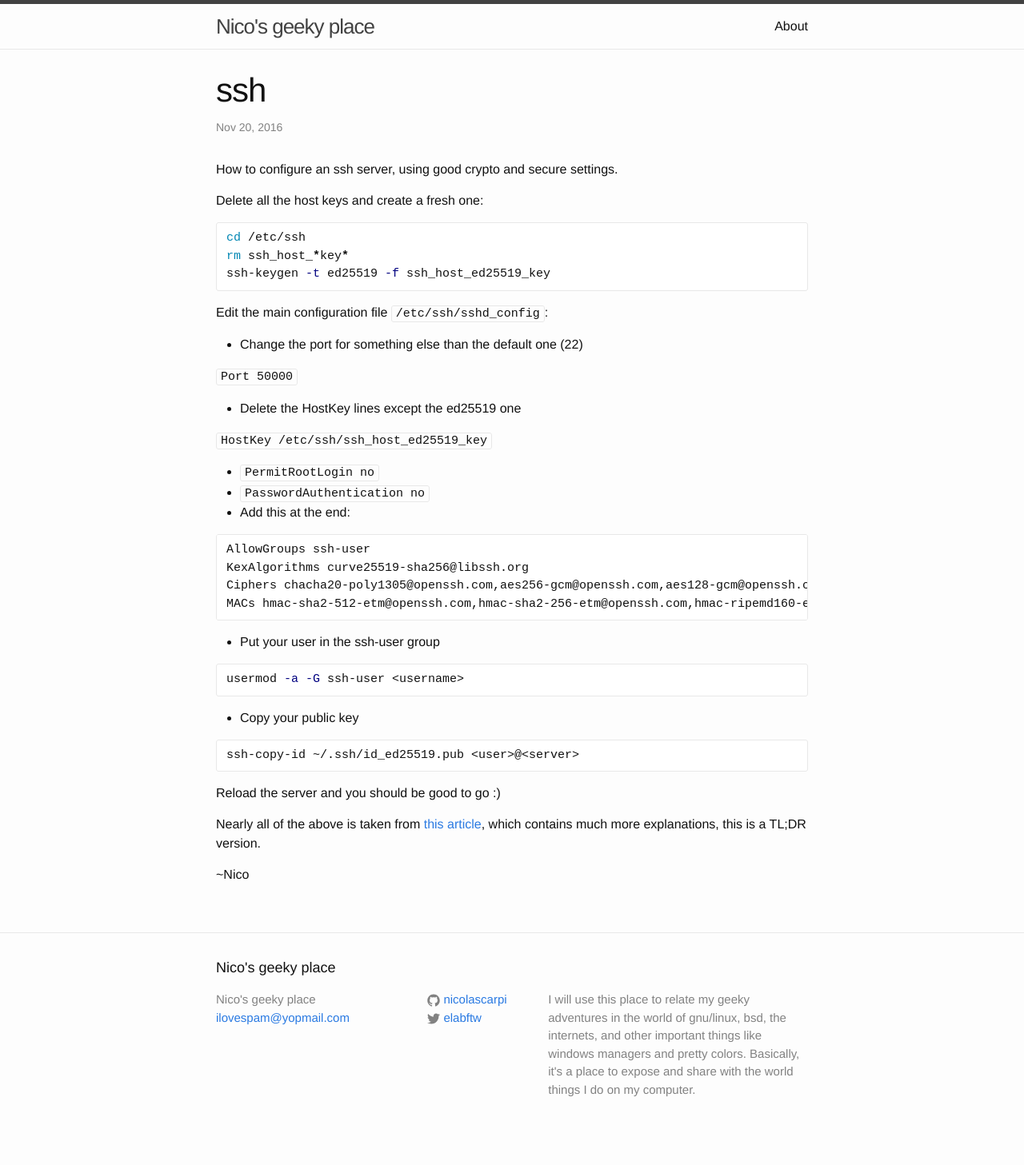
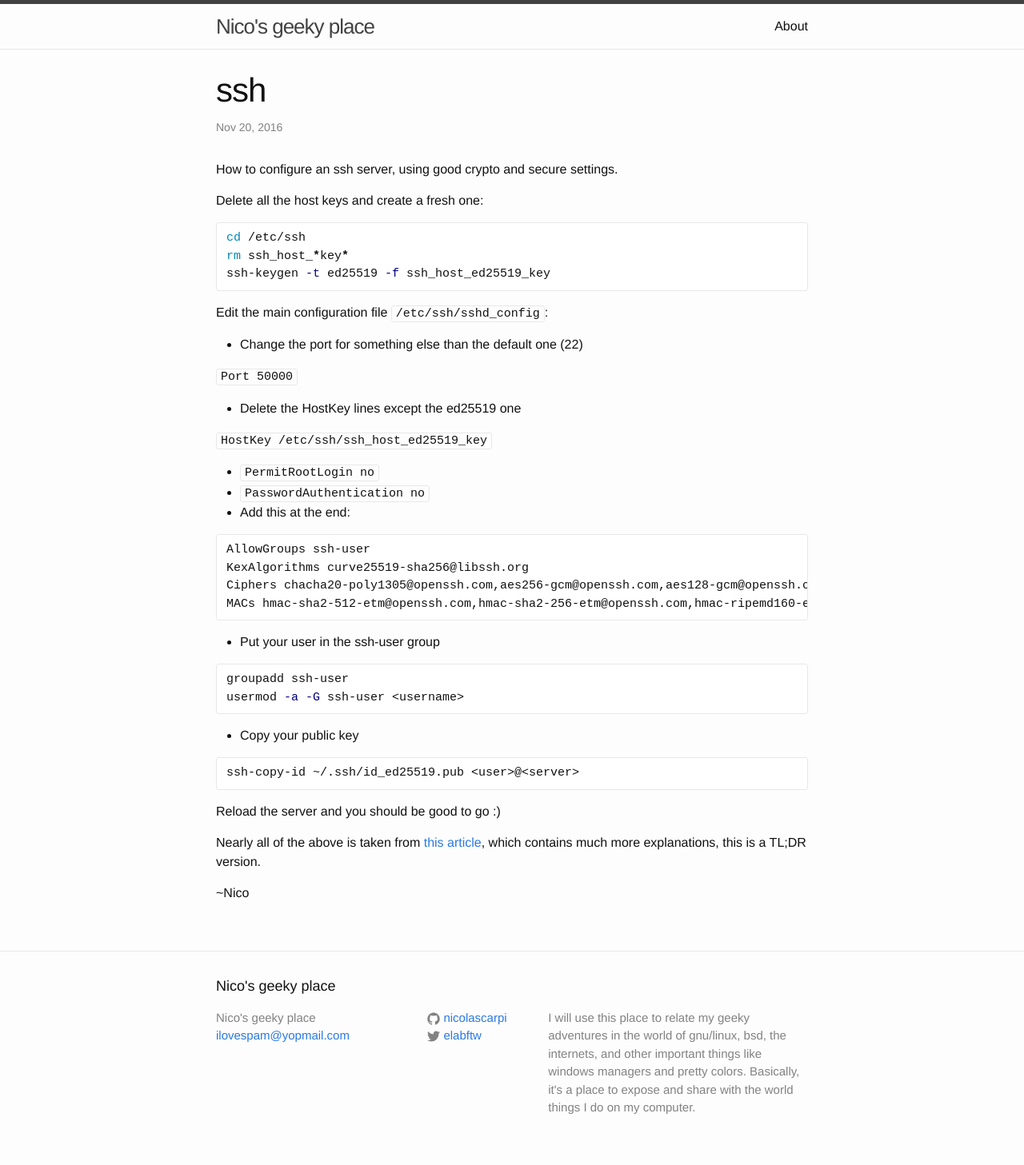
Before and after one commit to NicolasCARPi/nicolascarpi.github.io, a Jekyll site: the page built from _posts/2016-11-21-ssh.markdown, in a window 1280 px wide. Shown: the whole page at 80% size. Built offline with Jekyll 4.4.1, drawn with Linux system fonts in a browser that asks for light colours; before the commit the page ends 1434 px from its top, so only the background shows below that.

Commit message:
add groupadd command

```diff
--- a/_posts/2016-11-21-ssh.markdown
+++ b/_posts/2016-11-21-ssh.markdown
@@ -38,6 +38,7 @@ MACs hmac-sha2-512-etm@openssh.com,hmac-sha2-256-etm@openssh.com,hmac-ripemd160-
 * Put your user in the ssh-user group
 
 ~~~bash
+groupadd ssh-user
 usermod -a -G ssh-user <username>
 ~~~
 
```
